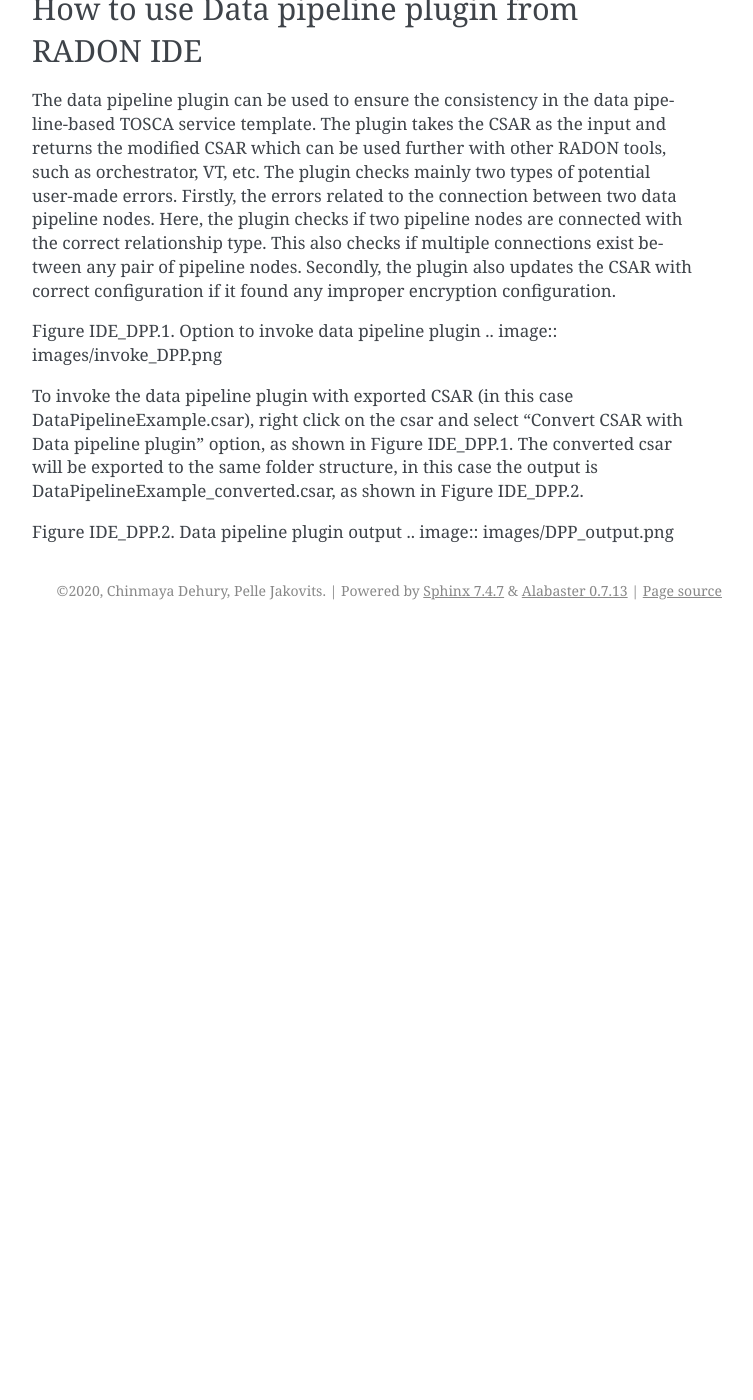
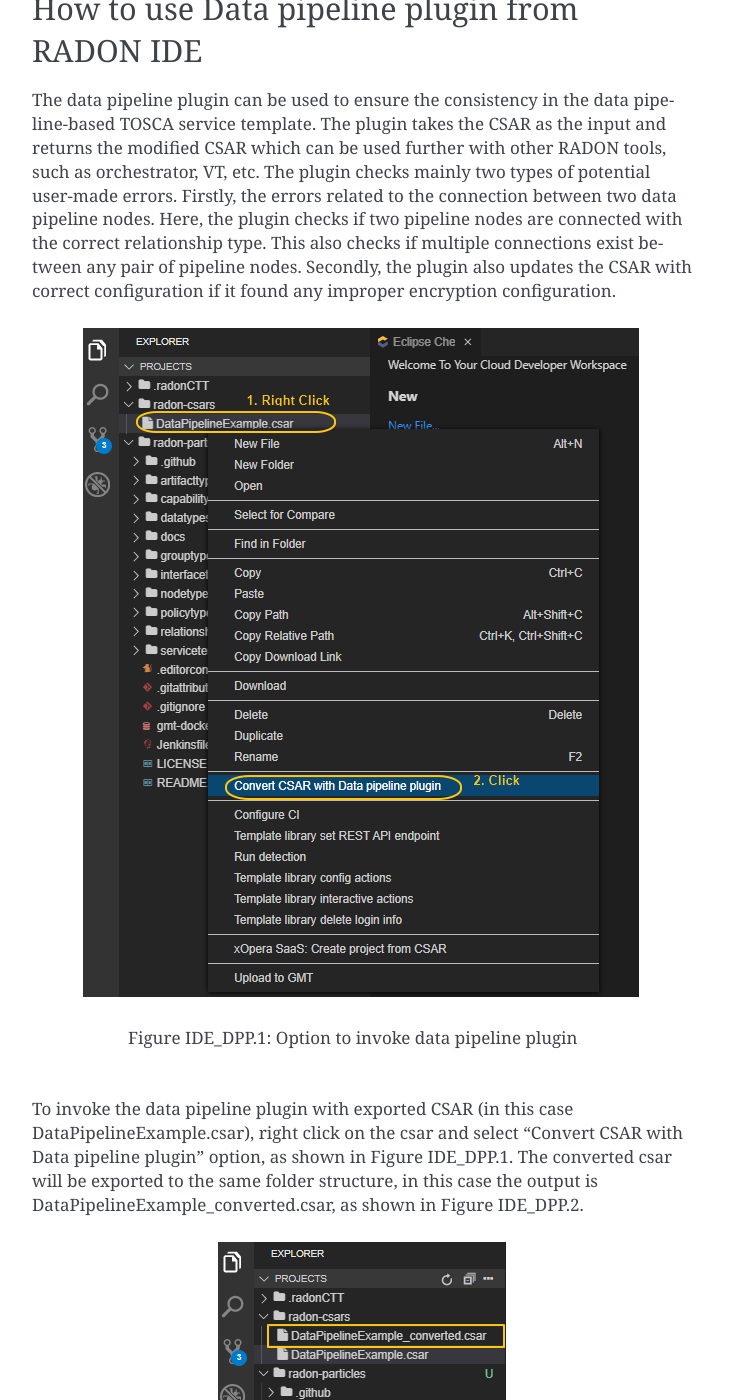
Before and after one commit to radon-h2020/radon-datapipeline-plugin, a Sphinx documentation site: the page built from docs/User-guide.rst, in a window 1280 px wide and 1400 px high, scrolled down 1493 px. Shown: the whole window, without its empty margins (388-1141 px from the left). Built offline with Sphinx 7.4.7, drawn with Linux system fonts in a browser that asks for light colours; before the commit the page ends 2123 px from its top, so only the background shows below that; some of the changed text lies outside the part shown.

Commit message:
Update User-guide.rst

```diff
--- a/docs/User-guide.rst
+++ b/docs/User-guide.rst
@@ -41,10 +41,14 @@
 ----------
 The data pipeline plugin can be used to ensure the consistency in the data pipeline-based TOSCA service template. The plugin takes the CSAR as the input and returns the modified CSAR which can be used further with other RADON tools, such as orchestrator, VT, etc. The plugin checks mainly two types of potential user-made errors. Firstly, the errors related to the connection between two data pipeline nodes. Here, the plugin checks if two pipeline nodes are connected with the correct relationship type. This also checks if multiple connections exist between any pair of pipeline nodes. Secondly, the plugin also updates the CSAR with correct configuration if it found any improper encryption configuration.
 
-Figure IDE_DPP.1. Option to invoke data pipeline plugin
-.. image:: images/invoke_DPP.png
+.. figure:: images/invoke_DPP.png
+
+   Figure IDE_DPP.1: Option to invoke data pipeline plugin
+
 
 To invoke the data pipeline plugin with exported CSAR (in this case DataPipelineExample.csar), right click on the csar and select “Convert CSAR with Data pipeline plugin” option, as shown in  Figure IDE_DPP.1. The converted csar will be exported to the same folder structure, in this case the output is DataPipelineExample_converted.csar, as shown in Figure IDE_DPP.2.
 
-Figure IDE_DPP.2. Data pipeline plugin output
-.. image:: images/DPP_output.png
+
+.. figure:: images/DPP_output.png
+
+   Figure IDE_DPP.2. Data pipeline plugin output
```
